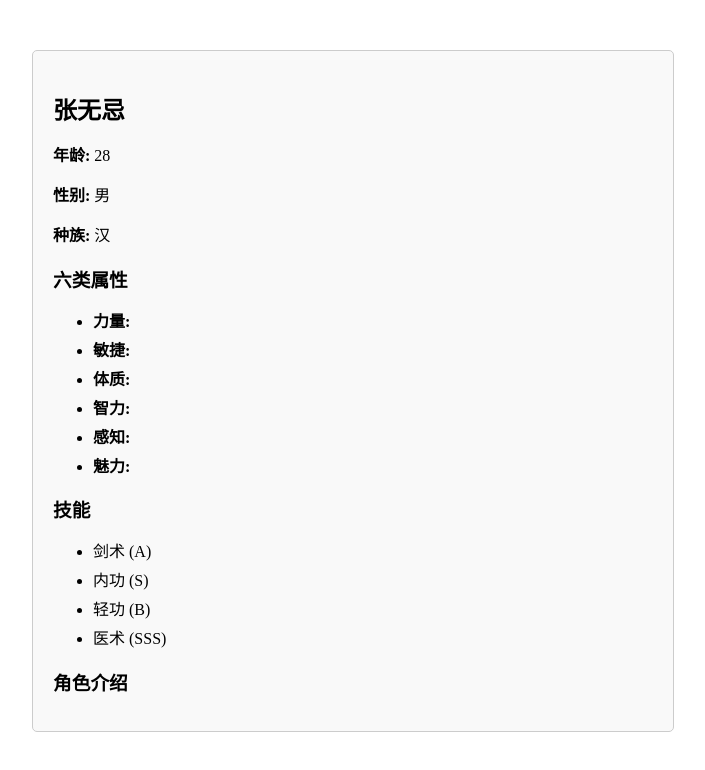
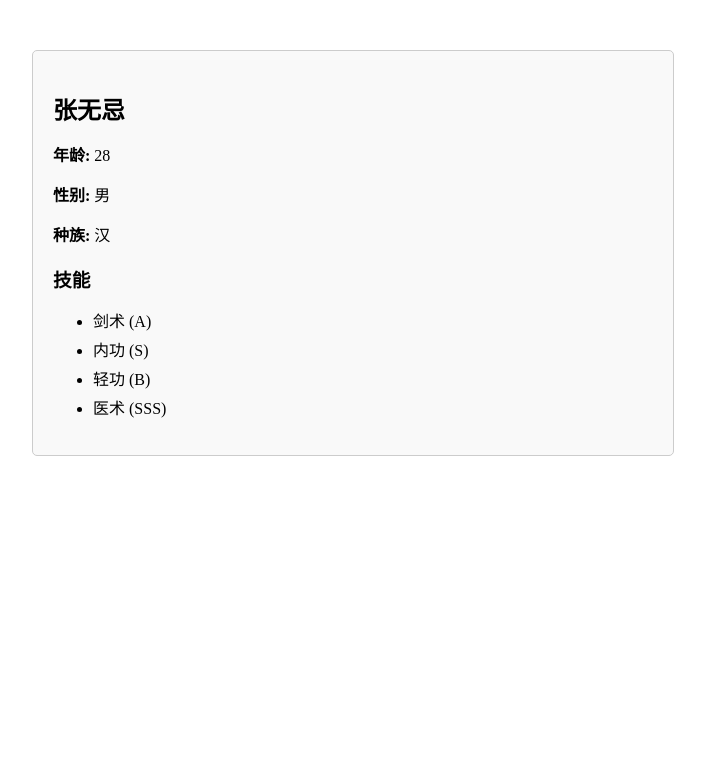
Before and after one commit to third-sister/Character, a plain HTML site: page index.html in a window 1280 px wide. Shown: the whole page, without its empty margins (287-992 px from the left). Drawn offline with Linux system fonts and the light colour scheme.

Commit message:
Update index.html

```diff
--- a/index.html
+++ b/index.html
@@ -12,23 +12,10 @@
         <p><strong>年龄:</strong> <span class="age"></span></p>
         <p><strong>性别:</strong> <span class="gender"></span></p>
         <p><strong>种族:</strong> <span class="race"></span></p>
-        <h3>六类属性</h3>
-        <ul class="attributes">
-            <li><strong>力量:</strong> <span class="strength"></span></li>
-            <li><strong>敏捷:</strong> <span class="dexterity"></span></li>
-            <li><strong>体质:</strong> <span class="constitution"></span></li>
-            <li><strong>智力:</strong> <span class="intelligence"></span></li>
-            <li><strong>感知:</strong> <span class="wisdom"></span></li>
-            <li><strong>魅力:</strong> <span class="charisma"></span></li>
-        </ul>
         <h3>技能</h3>
         <ul class="skills">
             <!-- 技能项将通过JavaScript动态生成 -->
         </ul>
-        <div class="description">
-            <h3>角色介绍</h3>
-            <p><span class="bio"></span></p>
-        </div>
     </div>
 
     <script src="script.js"></script>
```
